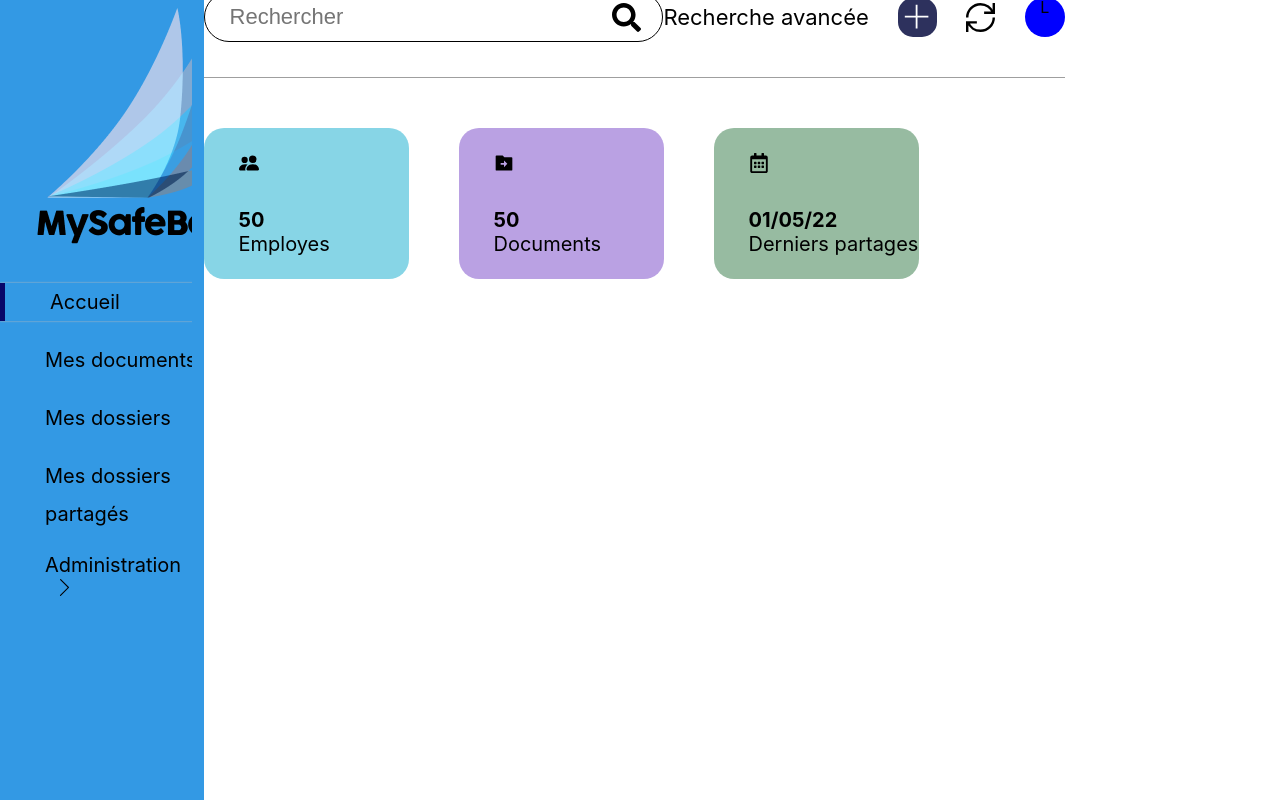
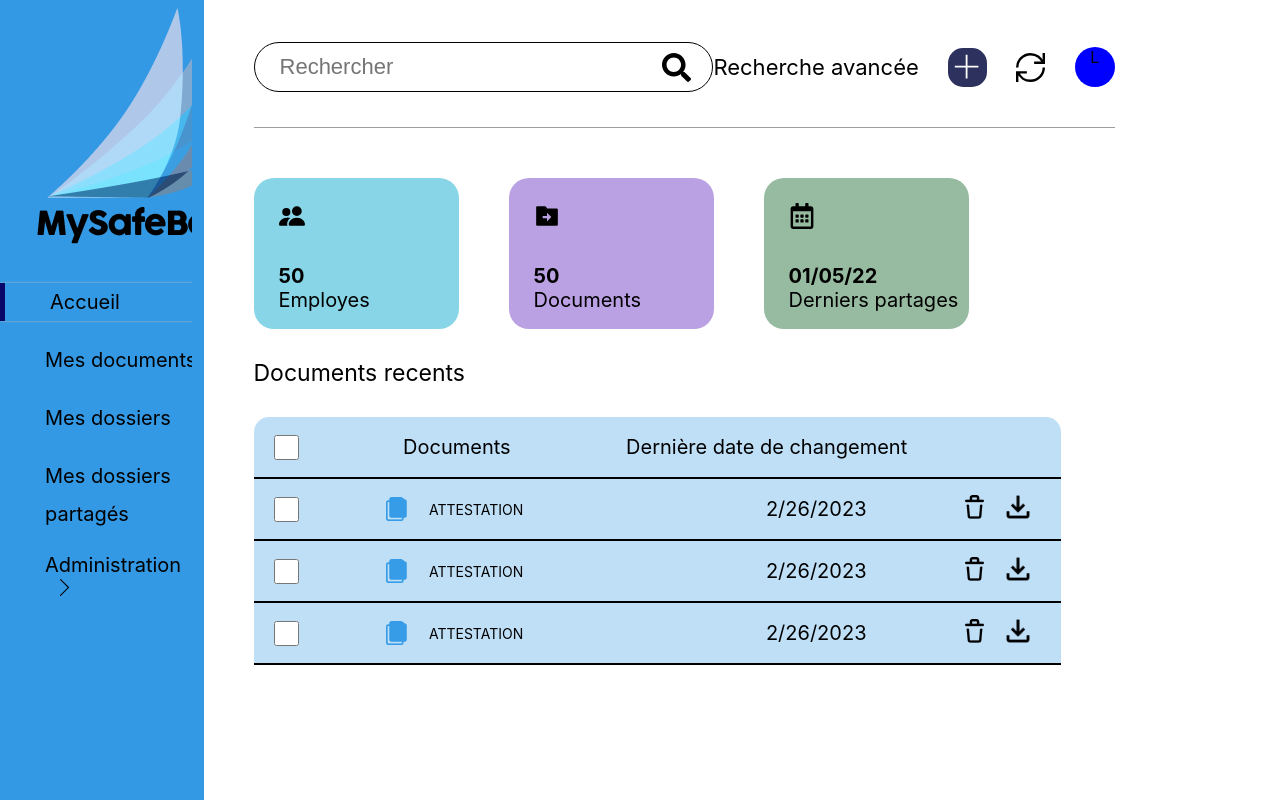
Before and after one commit to YounGio9/my-safe-box, a React (Create React App) app: page /Accueil in a window 1280 px wide. Both pictures are taken after typing "name@example.com", "Sample123" into the empty fields and a click on the button "Se connecter". Built offline with nearby package versions, Linux system fonts and the light colour scheme; a web font is replaced by a local one.

Commit message:
Fix bugs

```diff
--- a/src/components/App.js
+++ b/src/components/App.js
@@ -3,19 +3,19 @@ import "../styles/App.css";
 import { useState } from "react";
 import { Route, Routes, BrowserRouter as Router } from "react-router-dom";
 import Banner from "./Banner";
-import "../styles/layout.css";
 import Accueil from "../pages/Accueil";
+import '../styles/second-part.css'
 
 function App() {
   const [logged, setLogged] = useState(false);
-  console.log(logged);
+
   return (
     <div className="App">
       {!logged ? (
         <Connexion setLogged={setLogged} />
       ) : (
         <Router>
-          <div className="layout">
+          <div className="second-part">
             <Banner />
             <div className="page">
               <Routes>
--- a/src/components/TabHead.js
+++ b/src/components/TabHead.js
@@ -1,18 +1,24 @@
-import React from 'react'
-import '../styles/TabHead.css'
+import React from "react";
+import "../styles/TabHead.css";
 
-function TabHead({col1, col2}) {
+
+function TabHead({ col1, col2, setCheckedEvery, checkedEvery }) {
+  console.log(checkedEvery);
   return (
-    <div className='TabLine-wrapper TabHead'>
-    <div className='TabLine'>
-        <input type="checkbox" className="Tab-checkbox" />
-         <span className='Tab-date'>{col1}</span>
-         <span className='Tab-date'>{col2}</span>
-         <span style={{color: 'transparent'}}>tmp</span>
+    <div className="TabLine-wrapper TabHead">
+      <div className="TabLine">
+        <input
+          type="checkbox"
+          className="Tab-checkbox"
+          onChange={() => setCheckedEvery(!checkedEvery)}
+          checked={checkedEvery}
+        />
+        <span className="Tab-date">{col1}</span>
+        <span className="Tab-date">{col2}</span>
+        <span style={{ visibility: 'hidden' }}>tmp</span>
+      </div>
     </div>
-
-    </div>
-  )
+  );
 }
 
-export default TabHead
+export default TabHead;
--- a/src/components/TabLine.js
+++ b/src/components/TabLine.js
@@ -1,22 +1,37 @@
-import React from "react";
+import React, { useState } from "react";
 import "../styles/TabLine.css";
 import file from "../assets/Vectorfile.png";
 import del from "../assets/Vectordelete.png";
 import download from "../assets/Vectordownload.png";
 import folder from "../assets/Vectorfolder.png";
 
-function TabLine({ type, name, date }) {
+function TabLine({ type, name, date, checkedEvery, setCheckedEvery }) {
   const icon = {
     folder,
     file,
   };
+
+  const [checkValue, setCheckValue] = useState(false);
   return (
     <div className="TabLine-wrapper">
       <div className="TabLine">
-        <input type="checkbox" className="Tab-checkbox" />
+        <input
+          type="checkbox"
+          onChange={() => {
+            setCheckValue(!checkValue);
+            setCheckedEvery(false)
+          }}
+          className="Tab-checkbox"
+          checked={checkValue || checkedEvery}
+        />
         <div style={{ display: "flex", alignItems: "center" }}>
           <img src={icon[type]} className="Tab-icon" alt="file" />
-          <span className="tab-title">{name}</span>
+          <span className="tab-title">
+            {name}{" "}
+            <span style={{ visibility: "hidden" }}>
+              histoire d&apos;aligner
+            </span>
+          </span>
         </div>
 
         <span className="Tab-date">{date}</span>
--- /dev/null
+++ b/src/datas/docInfo.js
@@ -0,0 +1,27 @@
+export const docsInfo = [
+    {
+        type: 'file',
+        name: 'Attestation',
+        date: new Date().toLocaleDateString()
+    },
+    {
+        type: 'file',
+        name: 'Attestation',
+        date: new Date().toLocaleDateString()
+    },
+    {
+        type: 'file',
+        name: 'Attestation',
+        date: new Date().toLocaleDateString()
+    },
+    {
+        type: 'file',
+        name: 'Attestation',
+        date:  new Date().toLocaleDateString()
+    },
+    {
+        type: 'file',
+        name: 'Attestation',
+        date: new Date().toLocaleDateString()
+    }
+]
--- a/src/pages/Accueil.js
+++ b/src/pages/Accueil.js
@@ -1,25 +1,51 @@
-import React from 'react'
-import Box from '../components/Box'
-import Layout from '../components/Layout'
-import SecondBanner from '../components/SecondBanner'
-import TabHead from '../components/TabHead'
-import TabLine from '../components/TabLine'
-import '../styles/Accueil.css'
+import React, { useState } from "react";
+import Box from "../components/Box";
+import Layout from "../components/Layout";
+import TabHead from "../components/TabHead";
+import TabLine from "../components/TabLine";
+import { docsInfo } from "../datas/docInfo.js";
+import "../styles/Accueil.css";
 
 function Accueil() {
+  const [checkedEvery, setCheckedEvery] = useState(false);
+
   return (
-    <Layout >
-      <div className='Accueil'>
-      <div className='box-container'>
-        <Box color={'rgba(41, 181, 211, 0.56)'} type={"people"} value={50} description={"Employes"} />
-        <Box color={'rgba(99, 42, 192, 0.44)'} type={"folder"} value={50} description="Documents" />
-        <Box color="rgba(19, 100, 42, 0.44)" type="calendar" value="01/05/22" description="Derniers partages" />
-      </div>
+    <Layout>
+      <div className="Accueil">
+        <div className="box-container">
+          <Box
+            color={"rgba(41, 181, 211, 0.56)"}
+            type={"people"}
+            value={50}
+            description={"Employes"}
+          />
+          <Box
+            color={"rgba(99, 42, 192, 0.44)"}
+            type={"folder"}
+            value={50}
+            description="Documents"
+          />
+          <Box
+            color="rgba(19, 100, 42, 0.44)"
+            type="calendar"
+            value="01/05/22"
+            description="Derniers partages"
+          />
+        </div>
 
+        <p className="tab-description">Documents recents</p>
+        <TabHead
+          col1={"Documents"}
+          col2="Dernière date de changement"
+          setCheckedEvery={setCheckedEvery}
+          checkedEvery={checkedEvery}
+        />
+        {docsInfo.slice(0, 3).map((doc, idx) => (
+          <TabLine key={idx} {...doc} checkedEvery={checkedEvery} setCheckedEvery={setCheckedEvery}/>
+        ))}
       </div>
     </Layout>
-
-  )
+  );
 }
 
-export default Accueil
+export default Accueil;
--- a/src/styles/Accueil.css
+++ b/src/styles/Accueil.css
@@ -5,3 +5,9 @@
 .box-container {
     display: flex;
 }
+
+.tab-description {
+    text-align: left;
+    font-size: 23px;
+    margin: 30px auto;
+}
--- a/src/styles/Box.css
+++ b/src/styles/Box.css
@@ -6,12 +6,14 @@
   display: flex;
   flex-direction: column;
   font-size: 20px;
-  padding-left: 35px;
+  padding-left: 25px;
   padding-top: 20px;
+  padding-right: 10px;
   border-radius: 20px;
 }
 
 .box-icon {
     margin-bottom: 35px;
     margin-top: 5px;
+    font-size: 26px;
 }
--- a/src/styles/TabLine.css
+++ b/src/styles/TabLine.css
@@ -1,6 +1,5 @@
 .TabLine-wrapper {
     width: 75%;
-    margin: auto;
     background-color: rgba(51, 153, 228, 0.31);
     border-bottom: 2px solid black;
 }
@@ -36,3 +35,7 @@
     width: 25px;
     margin: 0;
 }
+
+.Tab-checkbox:checked {
+    color: red;
+}
--- a/src/styles/layout.css
+++ b/src/styles/second-part.css
@@ -1,4 +1,4 @@
-.layout {
+.second-part {
     display: flex;
     width: 100vw;
     overflow-x: hidden;
```
Also changed, not shown: src/components/DocsContext.js (added, +17 -0 lines).
